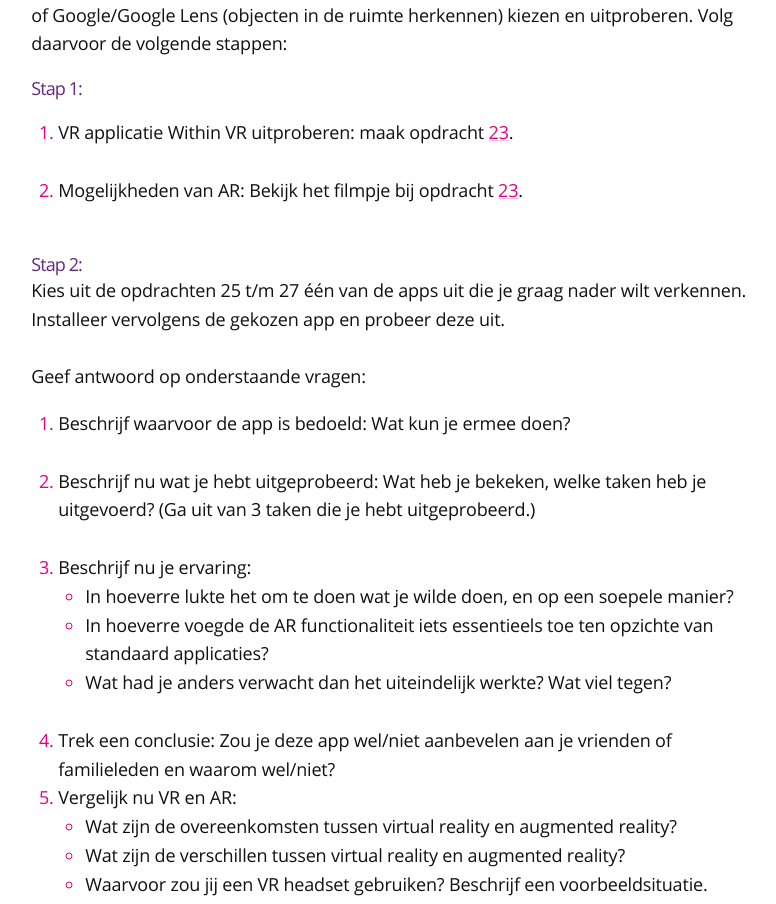
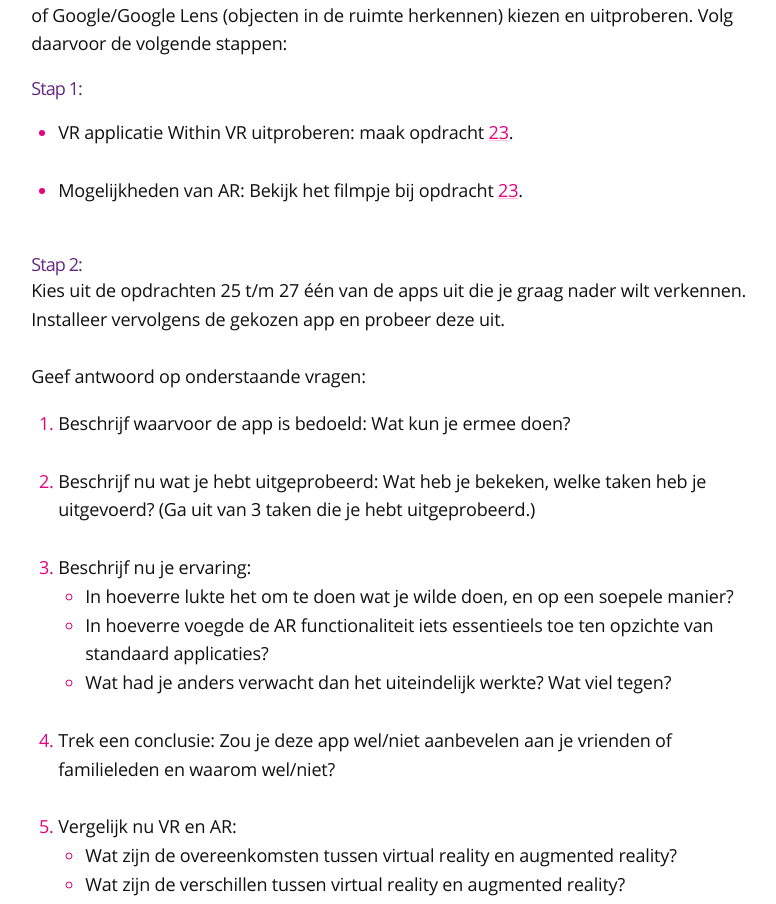
Before and after one commit to co-teach/website, a Next.js app: page /voor-leerlingen/week-2 in a window 1280 px wide. Shown: the part 4170-5074 px from the top of the page, without its empty margins (228-1004 px from the left). Built offline with nearby package versions, Linux system fonts and the light colour scheme.

Commit message:
Add other small tweaks week 2

```diff
--- a/pages/voor-leerlingen/week-2/index.tsx
+++ b/pages/voor-leerlingen/week-2/index.tsx
@@ -165,10 +165,10 @@ const Index = (props: {}) => (
 						Eerst ga je de VR applicatie Within VR uitproberen. Vervolgens ga je één van de AR applicaties IKEA Place (IKEA meubels in je huis plaatsen), Halo AR (zelfgekozen objecten in AR plaatsen) of Google/Google Lens (objecten in de ruimte herkennen) kiezen en uitproberen. Volg daarvoor de volgende stappen:
 					</p>
 					<h4>Stap 1:</h4>
-					<ol>
+					<ul>
 						<li>VR applicatie Within VR uitproberen: maak opdracht <a href="https://maken.wikiwijs.nl/157979#!page-5854809" target="_blank">23</a>.<br/><br/></li>
 						<li>Mogelijkheden van AR: Bekijk het filmpje bij opdracht <a href="https://maken.wikiwijs.nl/157979#!page-5854823" target="_blank">23</a>.<br/><br/></li>
-					</ol>
+					</ul>
 					<h4>Stap 2:</h4>
 					<p>
 						Kies uit de opdrachten 25 t/m 27 één van de apps uit die je graag nader wilt verkennen. Installeer vervolgens de gekozen app en probeer deze uit.
@@ -185,7 +185,7 @@ const Index = (props: {}) => (
 								<li>Wat had je anders verwacht dan het uiteindelijk werkte? Wat viel tegen?</li>
 							</ul>
 						<br/></li>
-						<li>Trek een conclusie: Zou je deze app wel/niet aanbevelen aan je vrienden of familieleden en waarom wel/niet?</li>
+						<li>Trek een conclusie: Zou je deze app wel/niet aanbevelen aan je vrienden of familieleden en waarom wel/niet?<br/><br/></li>
 						<li>Vergelijk nu VR en AR:
 							<ul>
 								<li>Wat zijn de overeenkomsten tussen virtual reality en augmented reality?</li>
```
